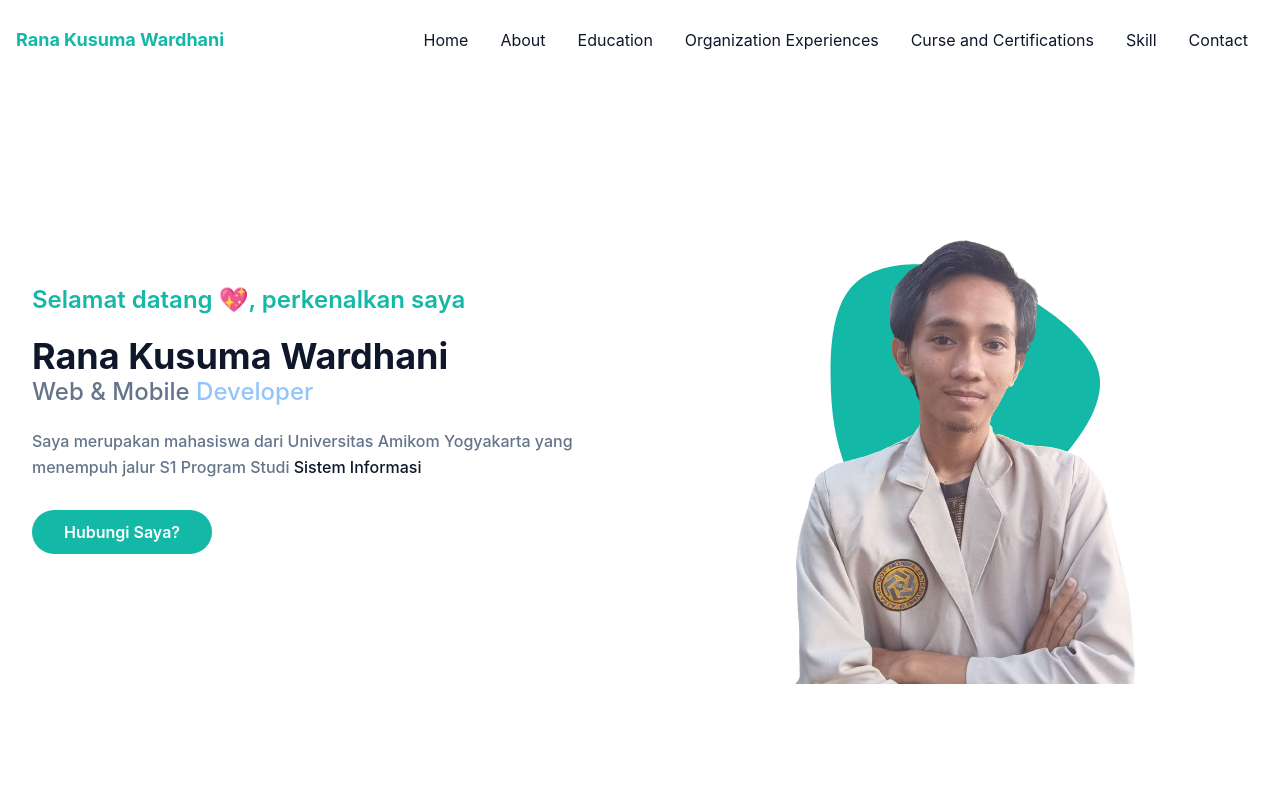
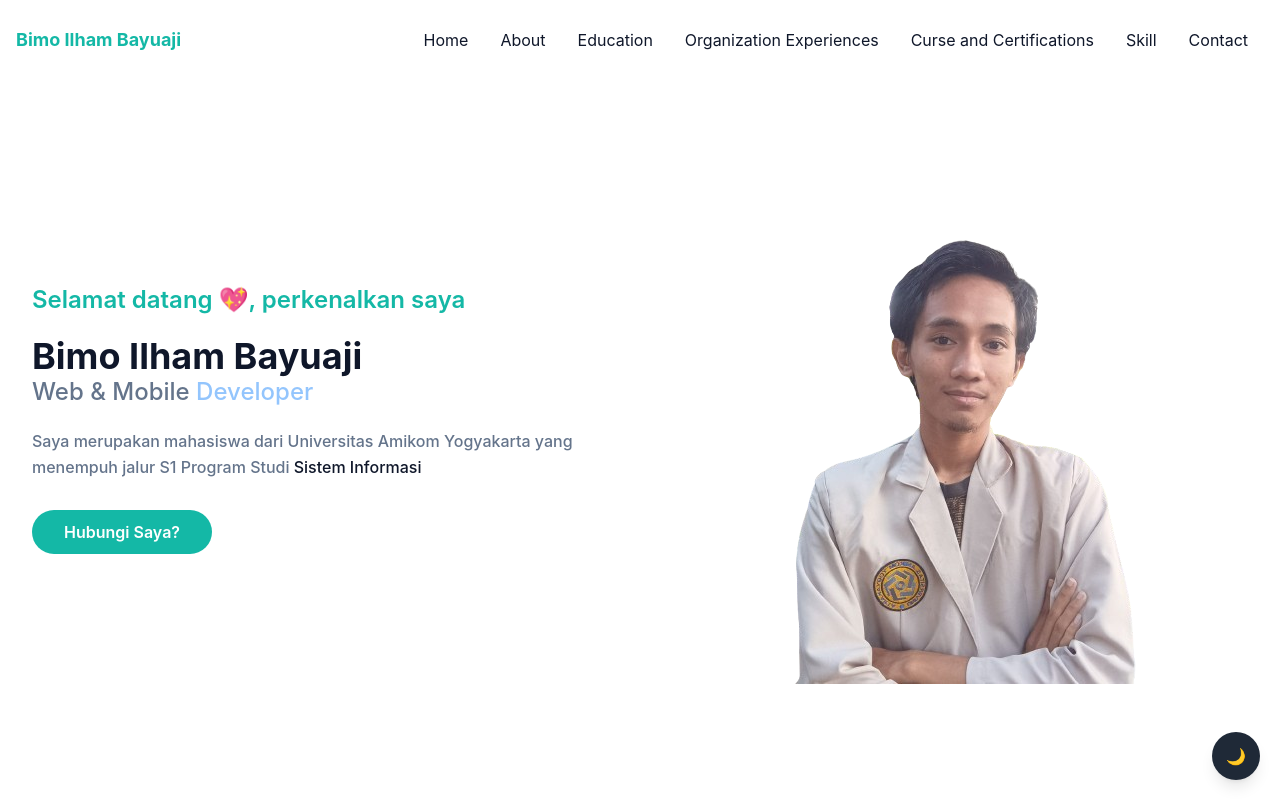
Before and after one commit to bimbimIlus/Portfolio, a website built with Vite: page index.html in a window 1280 px wide. Shown: the top 800 px of the page. Built offline with nearby package versions, Linux system fonts and the light colour scheme.

Commit message:
Add dark mode toggle with fixed button at bottom right

```diff
--- a/index.html
+++ b/index.html
@@ -8,12 +8,14 @@
 </head>
 
 <body>
+    <div class="bg-white dark:bg-gray-900 text-black dark:text-white min-h-screen">
+
     <!-- Header Start -->
     <header class="bg-transparent absolute top-0 left-0 w-full flex items-center z-10">
         <div class="container">
             <div class="flex items-center justify-between relative">
                 <div>
-                    <a href="#home" class="font-bold text-lg text-primary block py-6">Rana Kusuma Wardhani</a>
+                    <a href="#home" class="font-bold text-lg text-primary block py-6">Bimo Ilham Bayuaji</a>
                 </div>
                 <div class="flex items-center">
                     <button id="hamburger" name="hamburger" type="button" class="block absolute right-4 lg:hidden">
@@ -45,7 +47,7 @@
             <div class="flex flex-wrap">
                 <div class="w-full self-center px-4 lg:w-1/2">
                     <h1 class="text-base font-semibold text-primary md:text-xl lg:text-2xl">Selamat datang 💖, perkenalkan saya</h1>
-                    <span class="block font-bold text-dark text-4xl mt-5">Rana Kusuma Wardhani</span>
+                    <span class="block font-bold text-dark text-4xl mt-5">Bimo Ilham Bayuaji</span>
                     <h2 class="font-medium text-secondary text-lg mb-5 lg:text-2xl">Web & Mobile <span class="text-blue-300">Developer</span></h2>
                     <p class="font-medium text-secondary mb-10 leading-relaxed">Saya merupakan mahasiswa dari Universitas Amikom Yogyakarta yang menempuh jalur S1 Program Studi <span class="text-dark">Sistem Informasi</span></p>
                     <a href="#" class="text-base font-semibold text-white bg-primary py-3 px-8 rounded-full hover:shadow-lg hover:opacity-80 transition duration-300 ease-in-out">Hubungi Saya?</a>
@@ -53,7 +55,7 @@
 
                 <div class="w-full self-end px-4 lg:w-1/2">
                     <div class="relative mt-10 lg:right-0">
-                        <img src="dist/img/BimoCoolBeut.png" alt="Rana Kusuma Wardhani" class="max-w-full mx-auto">
+                        <img src="dist/img/BimoCoolBeut.png" alt="Bimo Ilham Bayuaji" class="max-w-full mx-auto">
                         <span class="absolute bottom-10 md:bottom-28 lg:bottom-20 -z-10 left-1/2 -translate-x-1/2 md:scale-125">
                             <svg witdh="400" height="400" viewBox="0 0 200 200" xmlns="http://www.w3.org/2000/svg">
                                 <path
@@ -365,6 +367,24 @@
     </footer>
     <!-- Footer Section End -->
 
+    <!-- TOMBOL DARK MODE -->
+    <button id="theme-toggle"
+    class="fixed bottom-5 right-5 z-50
+            w-12 h-12
+            flex items-center justify-center
+            rounded-full
+            bg-gray-800 text-white
+            dark:bg-yellow-400 dark:text-black
+            shadow-lg
+            hover:scale-110
+            transition duration-300">
+        🌙
+    </button>
+    <!-- TOMBOL DARK MODE -->
+
+    </div>
+
     <script src="dist/js/script.js"></script>
+
 </body>
 </html>
--- a/tailwind.config.js
+++ b/tailwind.config.js
@@ -1,5 +1,6 @@
 /** @type {import('tailwindcss').Config} */
 module.exports = {
+  darkMode: 'class',
   content: ['./src/**/*.{html,js}', './index.html'],
   safelist: [
     'hidden',
```
Also changed, not shown: dist/js/script.js, dist/output.css.
